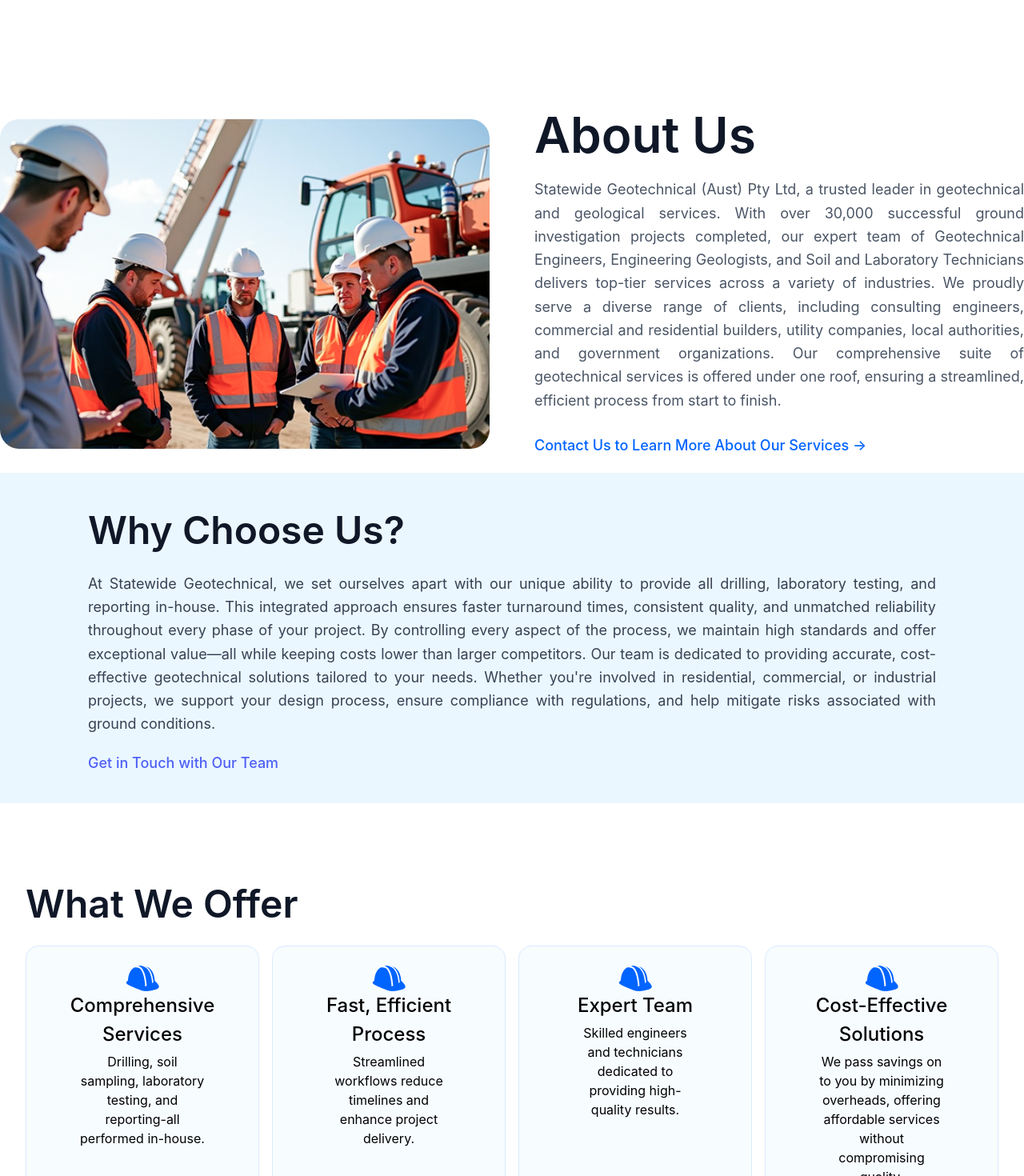
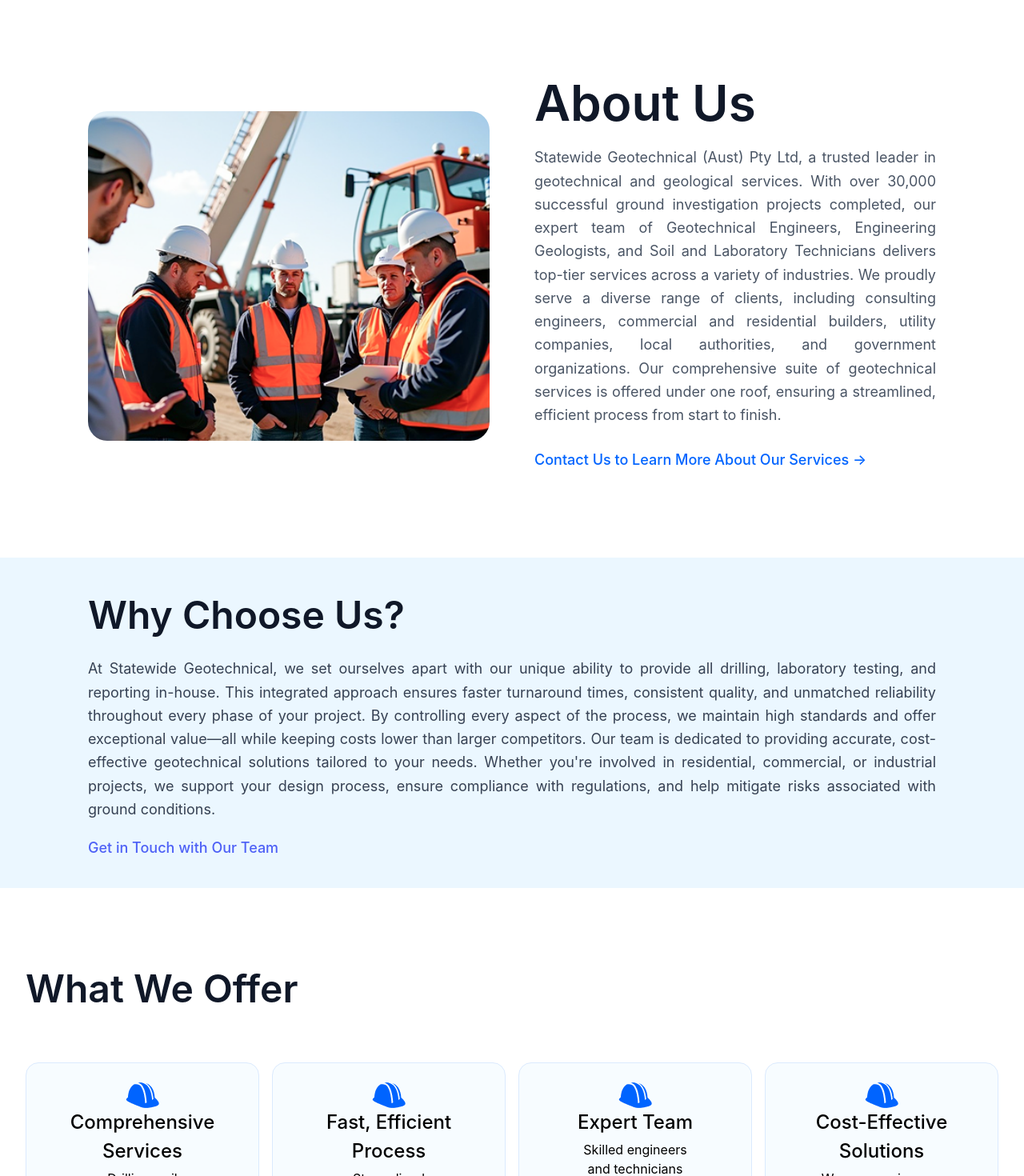
Before and after one commit to tharanga-madurapperuma/statewide-geotechnical_construction-site, a React (Vite) app: page /aboutus in a window 1280 px wide. Shown: the part 840-2310 px from the top of the page at 80% size. Built offline with nearby package versions, Linux system fonts and the light colour scheme.

Commit message:
add responsive to aboutus page

```diff
--- a/src/pages/AboutUs.jsx
+++ b/src/pages/AboutUs.jsx
@@ -15,7 +15,7 @@
           buttonText="Get in Touch"
         />
 
-        <div className="mt-[128px] max-w-[1408px] mx-auto">
+        <div className="mb-8 px-8 sm:px-[70px] md:px-[80px] lg:px-[100px] xl:px-[110px] sm:mb-40 md:mb-58 w-full md:py-6 mt-[64px]">
           <InfoSection
             title="About Us"
             description="Statewide Geotechnical (Aust) Pty Ltd, a trusted leader in geotechnical and geological services. With over 30,000 successful ground investigation projects completed, our expert team of Geotechnical Engineers, Engineering Geologists, and Soil and Laboratory Technicians delivers top-tier services across a variety of industries.
@@ -28,7 +28,7 @@
           />
         </div>
 
-        <div className="mb-8 px-8 sm:px-[70px] md:px-[80px] lg:px-[100px] xl:px-[110px] sm:mb-40 md:mb-58 w-full bg-[#EBF7FF] md:py-6">
+        <div className="mb-8 px-8 sm:px-[70px] md:px-[80px] lg:px-[100px] xl:px-[110px] sm:mb-40 md:mb-58 w-full bg-[#EBF7FF] md:py-6 mt-[64px]">
           <TextSection
             title="Why Choose Us?"
             description="At Statewide Geotechnical, we set ourselves apart with our unique ability to provide all drilling, laboratory testing, and reporting in-house. This integrated approach ensures faster turnaround times, consistent quality, and unmatched reliability throughout every phase of your project. By controlling every aspect of the process, we maintain high standards and offer exceptional value—all while keeping costs lower than larger competitors.
@@ -40,22 +40,21 @@
         </div>
       </div>
 
-      <div className="max-w-[1408px] mx-auto p-8">
-        <h2 className="text-24 sm:text-36 md:text-48 font-600 text-gray-900 font-inter  mb-4">
+      <div className="max-w-[1408px] mx-auto px-8 mt-[32px]  mb-[32px]">
+        <h2 className="text-24 sm:text-36 md:text-48 font-600 text-gray-900 font-inter  mb-[56px]">
           What We Offer
         </h2>
 
-        <div className="grid grid-cols-12 grid-rows-4 gap-4">
-          <div className="col-span-3 row-span-4">
+        <div className="grid grid-cols-12 grid-rows-1 gap-4">
+          <div className="col-span-12 sm:col-span-6 md:col-span-3">
             <CardIconTextCenter
               iconUrl="/helmet.png"
-              titleText="Comprehensive
-Services"
+              titleText="Comprehensive Services"
               bodyTextPresent="Drilling, soil sampling, laboratory testing, and reporting-all performed in-house."
               bodyText="Drilling, soil sampling, laboratory testing, and reporting-all performed in-house."
             />
           </div>
-          <div className="col-span-3 row-span-4 col-start-4">
+          <div className="col-span-12 sm:col-span-6 md:col-span-3 col-start-1 sm:col-start-7 md:col-start-4">
             <CardIconTextCenter
               iconUrl="/helmet.png"
               titleText="Fast, Efficient Process"
@@ -63,7 +62,7 @@
               bodyText="Streamlined workflows reduce timelines and enhance project delivery."
             />
           </div>
-          <div className="col-span-3 row-span-4 col-start-7">
+          <div className="col-span-12 sm:col-span-6 md:col-span-3 col-start-1 sm:col-start-7 md:col-start-7">
             <CardIconTextCenter
               iconUrl="/helmet.png"
               titleText="Expert Team"
@@ -71,7 +70,7 @@
               bodyText="Skilled engineers and technicians dedicated to providing high-quality results."
             />
           </div>
-          <div className="col-span-3 row-span-4 col-start-10">
+          <div className="col-span-12 sm:col-span-6 md:col-span-3 col-start-1 sm:col-start-7 md:col-start-10">
             <CardIconTextCenter
               iconUrl="/helmet.png"
               titleText="Cost-Effective Solutions"
@@ -80,6 +79,7 @@
             />
           </div>
         </div>
+
         {/* Footer */}
         <div className="text-gray-600 mt-[32px] ">
           <p>
```
